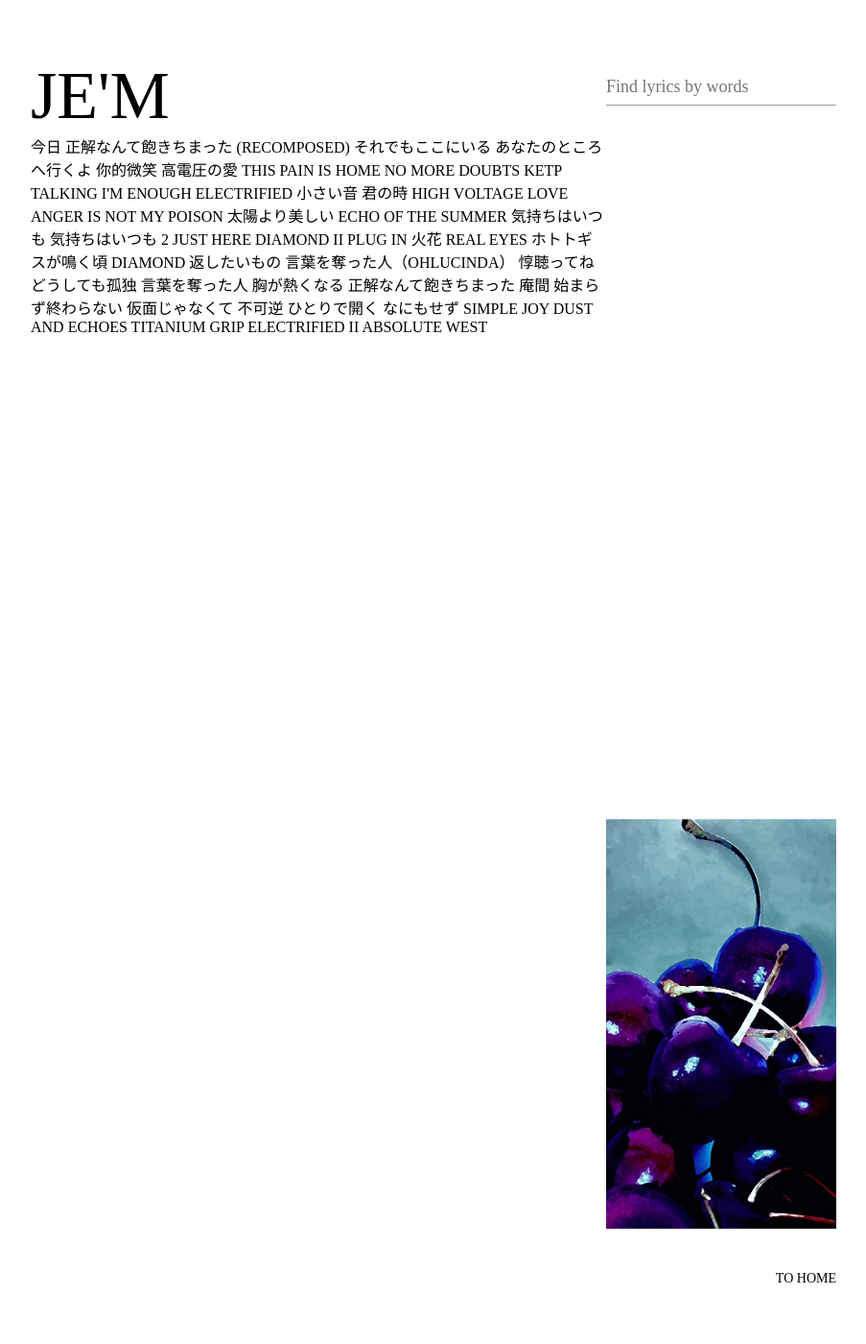
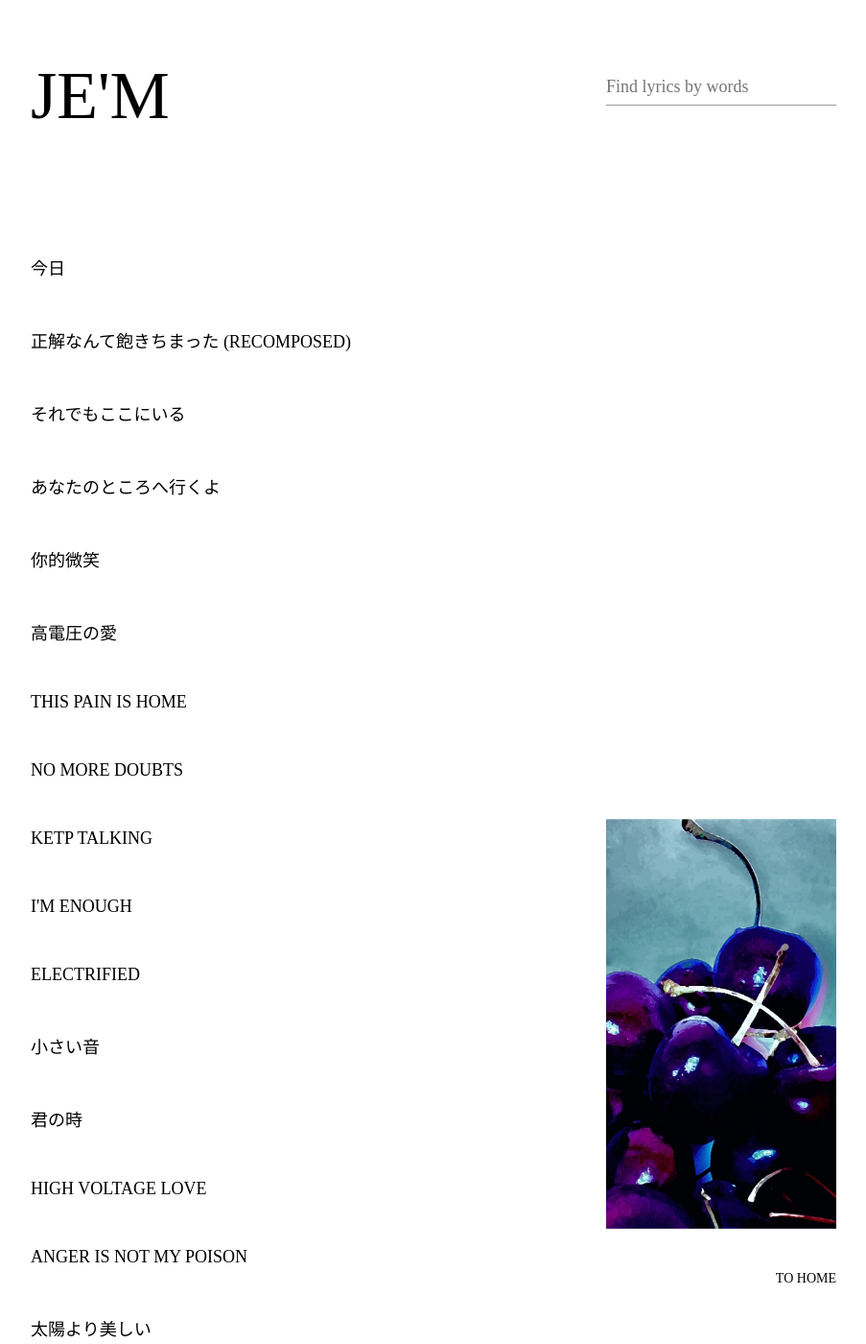
Before and after one commit to ohlucinda/jemlyrics, a Jekyll site: the page built from lyrics.md, in a window 1280 px wide and 1400 px high. Shown: the whole window at 96% size, without its empty margins (308-1211 px from the left). Built offline with Jekyll 4.4.1, drawn with Linux system fonts in a browser that asks for light colours; some web fonts are replaced.

Commit message:
Update titles.html

```diff
--- a/_layouts/titles.html
+++ b/_layouts/titles.html
@@ -55,21 +55,14 @@
 }
 
 /* リスト */
-list a {
+.list {
+  display: flex;
+  flex-direction: column;
+  gap: 50px;
+  margin-top: 125px;
+}
 
-  font-size: 18px;
-
-  font-family:
-
-    "adobe-caslon-pro",
-
-    "Hiragino Mincho ProN",
-
-    "Yu Mincho",
-
-    serif;
-
-}
+.list a { font-size: 18px; }
 
 .list a:hover {
   opacity: 0.4;
```
